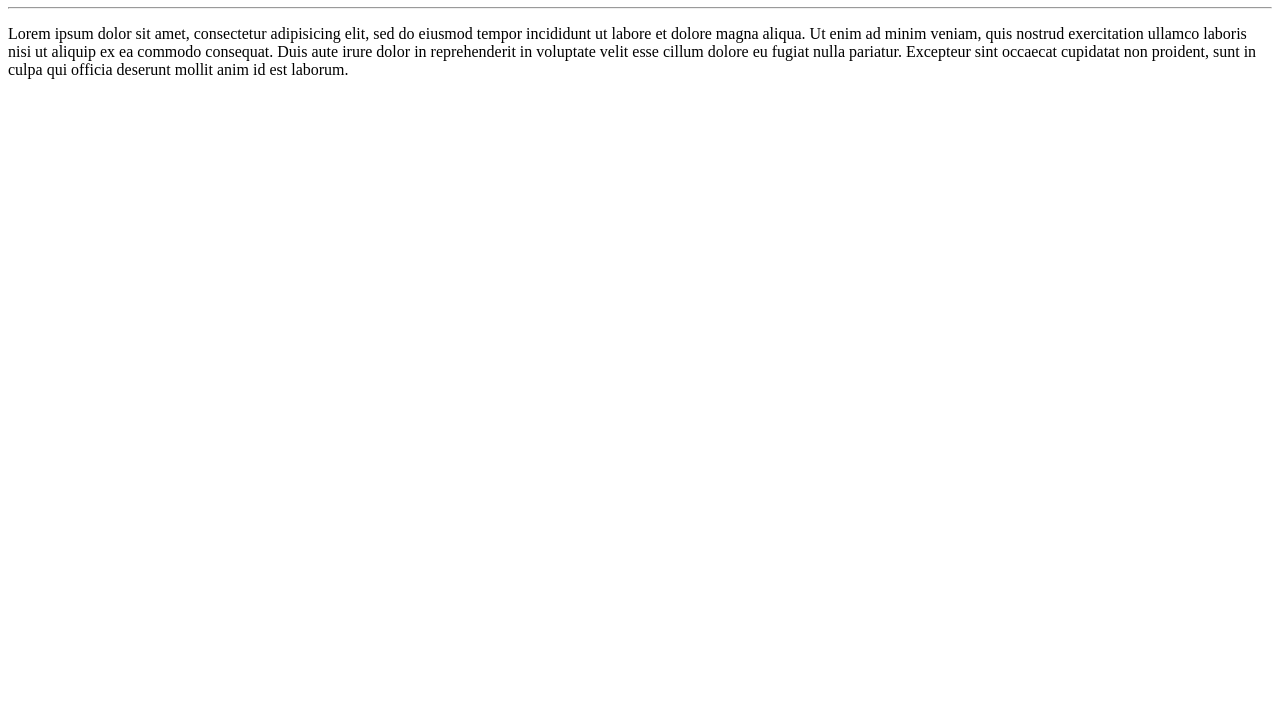
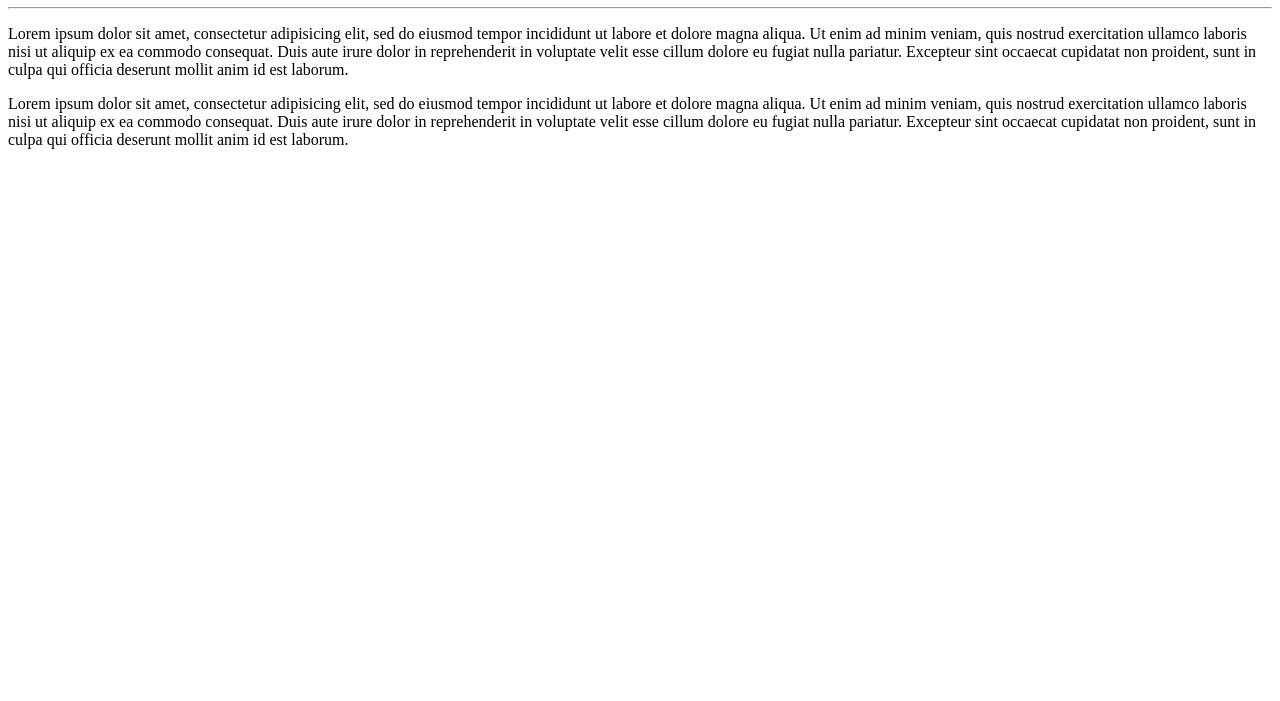
Before and after one commit to joaovmalheiros/Hello-World, a plain HTML site: page site-exemplo/index.html in a window 1280 px wide. Shown: the part 99-800 px from the top of the page. Drawn offline with Linux system fonts and the light colour scheme.

Commit message:
adicionei um parágrafo

```diff
--- a/site-exemplo/index.html
+++ b/site-exemplo/index.html
@@ -11,5 +11,7 @@
   <hr>
   <p>Lorem ipsum dolor sit amet, consectetur adipisicing elit, sed do eiusmod tempor incididunt ut labore et dolore magna aliqua. Ut enim ad minim veniam, quis nostrud exercitation ullamco laboris nisi ut aliquip ex ea commodo consequat. Duis aute irure dolor in reprehenderit in voluptate velit esse cillum dolore eu fugiat nulla pariatur. Excepteur sint occaecat cupidatat non proident, sunt in culpa qui officia deserunt mollit anim id est laborum.
   </p>
+  <p>Lorem ipsum dolor sit amet, consectetur adipisicing elit, sed do eiusmod tempor incididunt ut labore et dolore magna aliqua. Ut enim ad minim veniam, quis nostrud exercitation ullamco laboris nisi ut aliquip ex ea commodo consequat. Duis aute irure dolor in reprehenderit in voluptate velit esse cillum dolore eu fugiat nulla pariatur. Excepteur sint occaecat cupidatat non proident, sunt in culpa qui officia deserunt mollit anim id est laborum.
+  </p>
 </body>
 </html>
```
